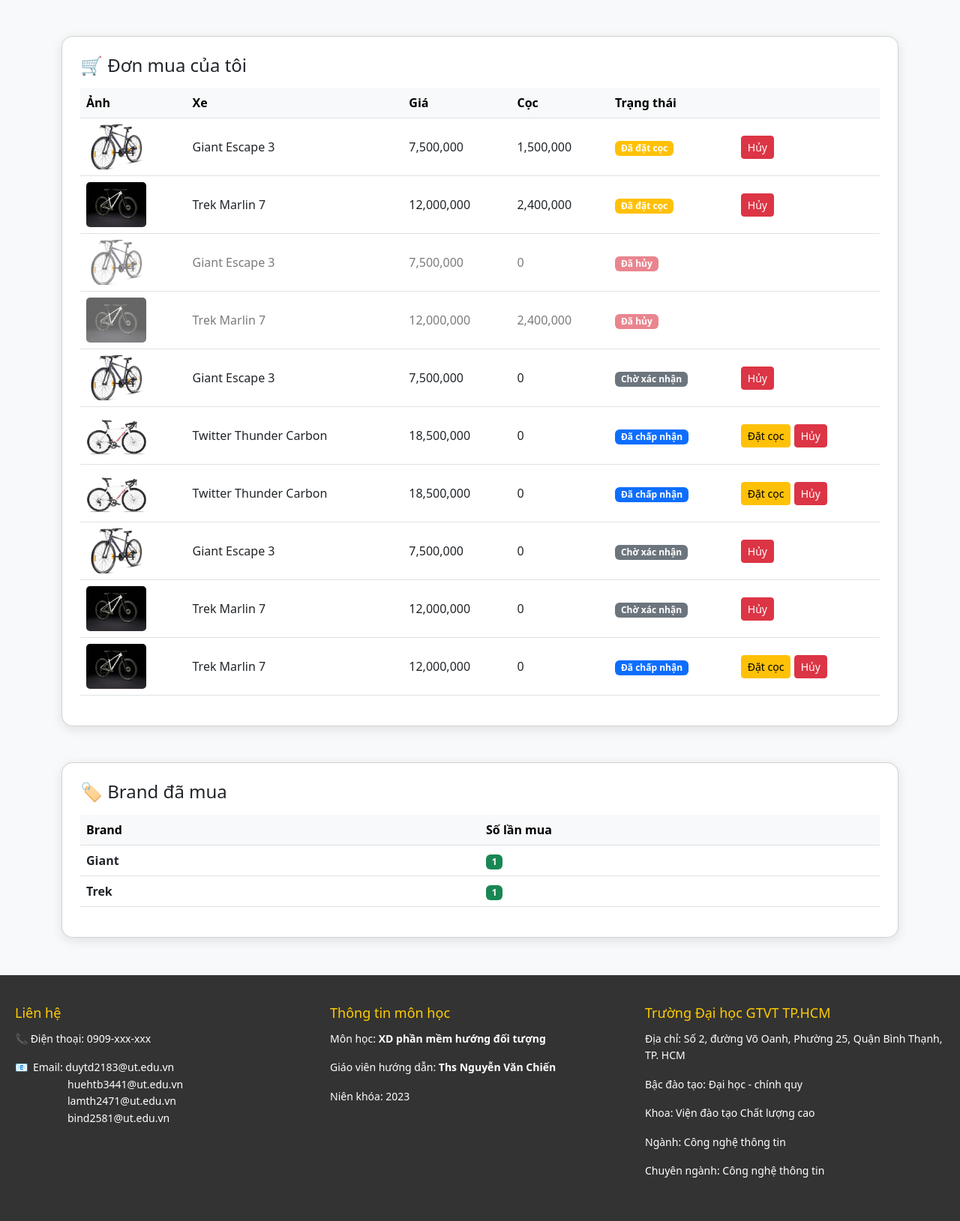
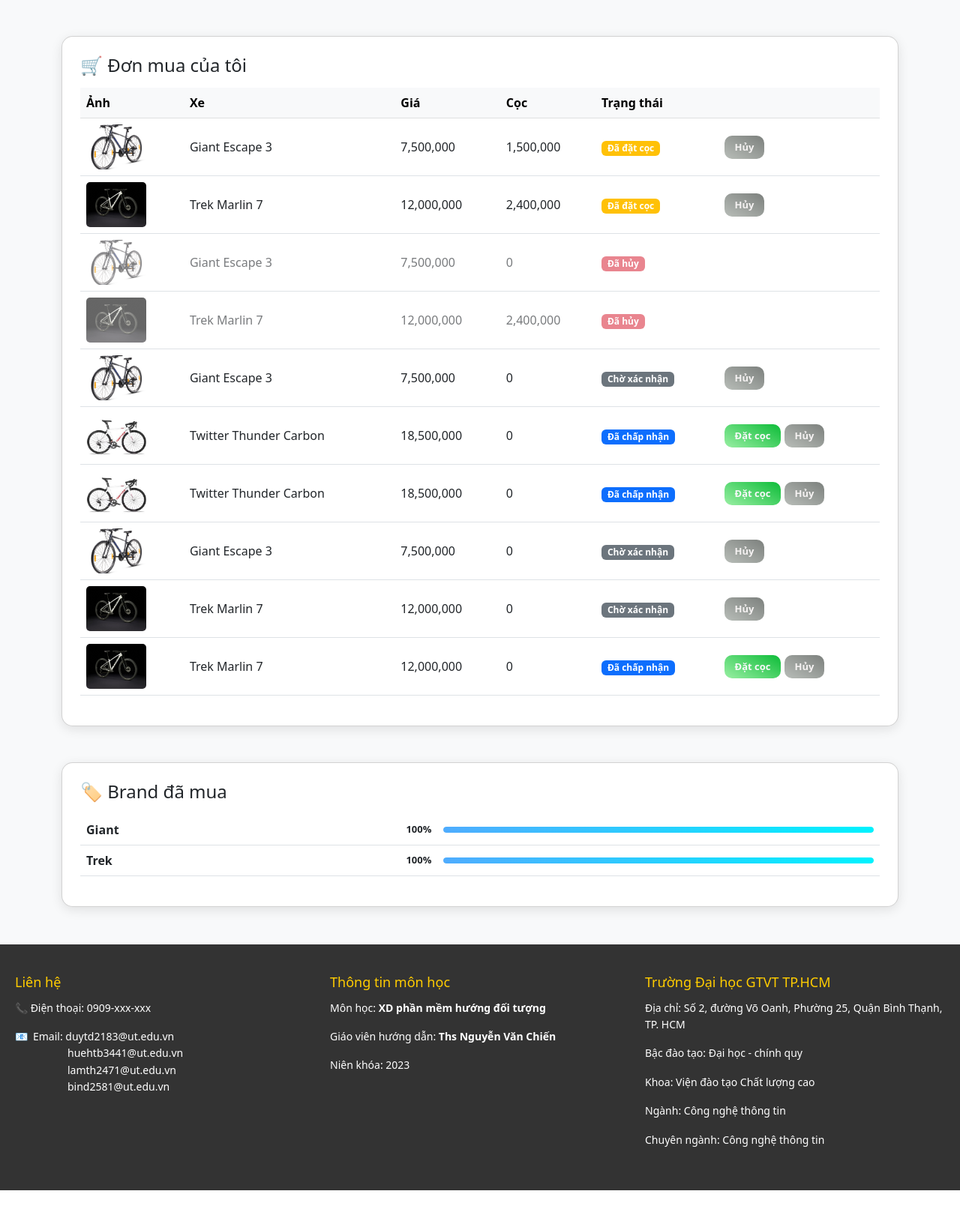
Before and after one commit to DT0712/Website_OOP, a PHP site: page / in a window 1280 px wide. Shown: the part 116-1745 px from the top of the page at 75% size. After the commit the page ends 1704 px from the top, so only its background shows below. Run offline with PHP 8.4, Linux system fonts and the light colour scheme; data comes from the database, SQL or seed files in the repository.

Commit message:
change UI

```diff
--- /dev/null
+++ b/assets/Css/style.css
@@ -0,0 +1,63 @@
+body {
+    background: #f8f9fa;
+}
+
+.card-custom {
+    border-radius: 15px;
+    box-shadow: 0 4px 15px rgba(0,0,0,0.1);
+}
+
+.table img {
+    border-radius: 8px;
+}
+
+.cancelled-row {
+    opacity: 0.6;
+}
+
+.btn-soft {
+    padding: 6px 14px;
+    border-radius: 10px;
+    font-size: 13px;
+    font-weight: 900;
+    border: none;
+    transition: 0.2s;
+}
+
+.btn-deposit {
+    background-image: linear-gradient(30deg, #99efa3, #0dbc38);
+    color: #f7f8f9;
+}
+
+.btn-deposit:hover {
+    background-position: right center;
+    background-size: 200% auto;
+}
+
+.btn-cancel {
+    background-image: linear-gradient(30deg, #b8bdb8, #7c807d);
+    color: #f5f2f2;
+}
+
+.btn-cancel:hover {
+    background-position: right center;
+    background-size: 200% auto;
+}
+
+.progress {
+    background: #eee;
+    border-radius: 10px;
+    height: 8px;
+    overflow: hidden;
+}
+
+.progress-bar {
+    height: 100%;
+    background: linear-gradient(90deg, #4facfe, #00f2fe);
+    border-radius: 10px;
+    font-size: 10px;
+    color: #fff;
+    text-align: right;
+    padding-right: 5px;
+    line-height: 8px;
+}
--- a/views/orders.php
+++ b/views/orders.php
@@ -3,24 +3,7 @@
 <head>
     <title>Buyer Orders</title>
     <link href="https://cdn.jsdelivr.net/npm/bootstrap@5.3.0/dist/css/bootstrap.min.css" rel="stylesheet">
-    <style>
-        body {
-            background: #f8f9fa;
-        }
-
-        .card-custom {
-            border-radius: 15px;
-            box-shadow: 0 4px 15px rgba(0,0,0,0.1);
-        }
-
-        .table img {
-            border-radius: 8px;
-        }
-
-        .cancelled-row {
-            opacity: 0.6;
-        }
-    </style>
+    <link rel="stylesheet" href="/buyer-order-module/assets/css/style.css?v=<?= time() ?>">
 </head>
 <body>
 
@@ -80,7 +63,7 @@
 
                 <td>
                     <?php if($o['status'] == 'accepted'): ?>
-                        <button class="btn btn-warning btn-sm"
+                        <button class="btn btn-soft btn-deposit"
                             onclick="openDepositModal(<?= $o['id'] ?>, <?= $o['price'] ?>)">
                             Đặt cọc
                         </button>
@@ -88,7 +71,7 @@
 
                     <?php if(!in_array($o['status'], ['completed', 'cancelled'])): ?>
                         <a href="?action=cancel&id=<?= $o['id'] ?>"
-                            class="btn btn-danger btn-sm"
+                            class="btn btn-soft btn-cancel"
                             onclick="return confirm('Bạn có chắc muốn hủy đơn này không?')">
                             Hủy
                         </a>
@@ -104,32 +87,35 @@
         <h4 class="mb-3">🏷️ Brand đã mua</h4>
 
         <table class="table table-hover align-middle">
-            <thead class="table-light">
-                <tr>
-                    <th style="width: 50%">Brand</th>
-                    <th style="width: 50%">Số lần mua</th>
-                </tr>
-            </thead>
+            <tbody>
+            <?php
+            // tìm max để tính %
+            $max = 0;
+            foreach ($brands as $b) {
+                if ($b['total'] > $max) $max = $b['total'];
+            }
+            ?>
 
-            <tbody>
-            <?php if (!empty($brands)): ?>
-                <?php foreach($brands as $b): ?>
+            <?php foreach($brands as $b):
+                $percent = ($max > 0) ? ($b['total'] / $max) * 100 : 0;
+            ?>
             <tr>
                 <td><strong><?= $b['name'] ?></strong></td>
-                        <td>
-                            <span class="badge bg-success">
-                                <?= $b['total'] ?>
+                <td style="width: 60%;">
+                    <div style="display: flex; align-items: center; gap: 10px;">
+
+                        <span style="font-size: 13px; font-weight: 600; min-width: 40px;">
+                            <?= round($percent) ?>%
                         </span>
+
+                        <div class="progress" style="flex: 1;">
+                            <div class="progress-bar" style="width: <?= $percent ?>%"></div>
+                        </div>
+
+                    </div>
                 </td>
             </tr>
             <?php endforeach; ?>
-            <?php else: ?>
-                <tr>
-                    <td colspan="3" class="text-center text-muted">
-                        Chưa có dữ liệu
-                    </td>
-                </tr>
-            <?php endif; ?>
             </tbody>
         </table>
     </div>
```
Lines whose indentation alone changed are shown as unchanged.
